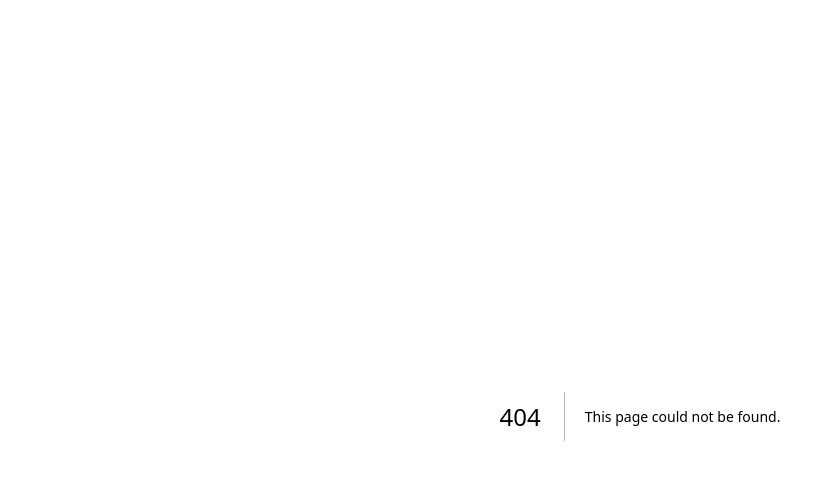
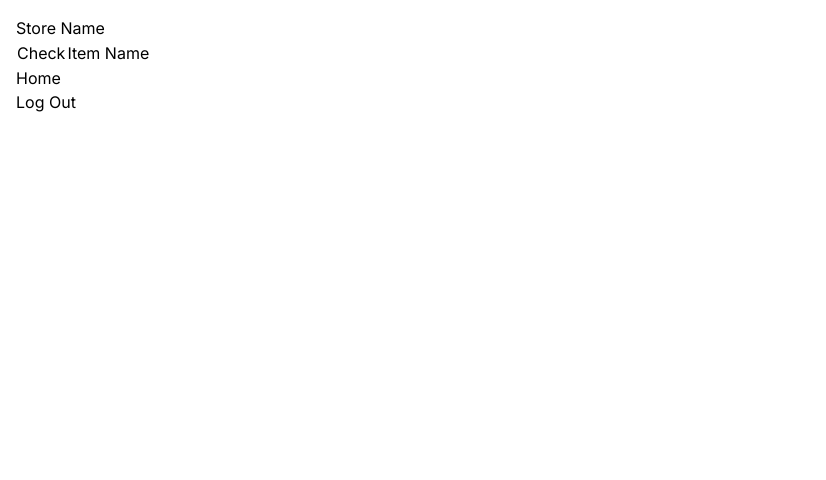
Before and after one commit to Jacob-Burnstein/shopping-list, a Next.js app: page /store in a window 1280 px wide. Before the commit this address had no page. Shown: the top 480 px of the page, without its empty margins (0-826 px from the left). Built offline with nearby package versions, Linux system fonts and the light colour scheme.

Commit message:
set up item list component

```diff
--- /dev/null
+++ b/app/components/ItemList.tsx
@@ -0,0 +1,20 @@
+"useClient";
+
+import React from "react";
+
+const ItemList = () => {
+  return (
+    <div>
+      <table>
+        <tbody>
+          <tr>
+            <td>Check</td>
+            <td>Item Name</td>
+          </tr>
+        </tbody>
+      </table>
+    </div>
+  );
+};
+
+export default ItemList;
--- a/app/components/StoreList.tsx
+++ b/app/components/StoreList.tsx
@@ -1,4 +1,7 @@
+"use client";
+
 import React from "react";
+import Link from "next/link";
 
 const StoreList = () => {
   return (
@@ -7,7 +10,9 @@ const StoreList = () => {
         <tbody>
           <tr>
             <td>Image</td>
-            <td>Store Name</td>
+            <td>
+              <Link href="/store"> Store Name</Link>
+            </td>
           </tr>
         </tbody>
       </table>
--- /dev/null
+++ b/app/store/page.tsx
@@ -0,0 +1,20 @@
+import React from "react";
+import HomeLink from "../components/footerLinks/HomeLink";
+import LogOutLink from "../components/footerLinks/LogOutLink";
+import ItemList from "../components/ItemList";
+
+const StorePage = () => {
+  return (
+    <>
+      <main>
+        <h1>Store Name</h1>
+        <ItemList />
+      </main>
+      <footer>
+        <HomeLink /> <LogOutLink />
+      </footer>
+    </>
+  );
+};
+
+export default StorePage;
```
